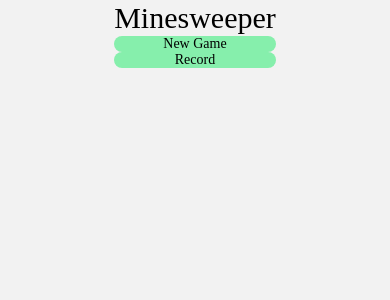
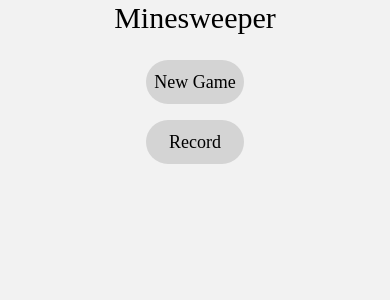
Before and after one commit to Vincy-Cheng/Minesweeper, a React Native app: screen /Home in a window 390 px wide. Shown: the top 300 px of the page. Built offline with nearby package versions, Linux system fonts and the light colour scheme; a web font is replaced by a local one.

Commit message:
update timer logic

```diff
--- a/App.tsx
+++ b/App.tsx
@@ -11,6 +11,8 @@
 import RecordScreen from './src/screens/RecordScreen';
 import * as SplashScreen from 'expo-splash-screen';
 import CustomText from './src/components/CustomText';
+import AsyncStorage from '@react-native-async-storage/async-storage';
+import { useEffect } from 'react';
 
 const Stack = createNativeStackNavigator<RootStackParamList>();
 
--- a/src/components/Board.tsx
+++ b/src/components/Board.tsx
@@ -1,42 +1,35 @@
 import { View } from 'react-native';
-import React, { useEffect } from 'react';
+import React, { useEffect, useLayoutEffect } from 'react';
 import { SafeAreaView } from 'react-native-safe-area-context';
 import Cell from './Cell';
 import { useAppDispatch, useAppSelector } from '../hooks';
-import { handleCell, initBoard, timeCounter } from '../store/GameStateSlice';
+import {
+  handleCell,
+  initBoard,
+  timeCounter,
+  isTimeRunning
+} from '../store/GameStateSlice';
 import ControlPanel from './ControlPanel';
 import { BOARD_SIZE, BOMBS_NUM } from '../enum';
+import useTimerCounter from '../hooks/useTimerCounter';
 
 type Props = {};
 
 const Board = (props: Props) => {
-  const { board, isGameOver } = useAppSelector((state) => state.gameState);
+  const { board } = useAppSelector((state) => state.gameState);
 
   const dispatch = useAppDispatch();
 
-  useEffect(() => {
-    if (!isGameOver) {
-      const interval = setInterval(() => {
-        dispatch(timeCounter());
-      }, 1000);
-      return () => {
-        clearInterval(interval);
-      };
-    }
-  }, [isGameOver]);
-
-  useEffect(() => {
+  useLayoutEffect(() => {
+    if (!(board.length > 0)) {
       dispatch(
         initBoard({ width: BOARD_SIZE, height: BOARD_SIZE, bombs: BOMBS_NUM })
       );
+    }
   }, []);
 
   return (
-    <SafeAreaView>
     <View className="h-full justify-center items-center">
-        <View>
-          <ControlPanel></ControlPanel>
-        </View>
       {board.map((row, rowIndex) => (
         <View key={rowIndex} className="flex flex-row">
           {row.map((cell, cellIndex) => (
@@ -49,7 +42,6 @@
         </View>
       ))}
     </View>
-    </SafeAreaView>
   );
 };
 
--- a/src/components/CustomButton.tsx
+++ /dev/null
@@ -1,20 +0,0 @@
-import { View, Text, TouchableOpacity } from 'react-native';
-import React from 'react';
-import CustomText from './CustomText';
-import { clsx } from 'clsx';
-
-type Props = {
-  text: string;
-  textStyle?: string;
-  buttonStyle?: string;
-};
-
-const CustomButton = ({ text, textStyle, buttonStyle }: Props) => {
-  return (
-    <TouchableOpacity className={clsx('', { [`${buttonStyle}`]: buttonStyle })}>
-      <CustomText content={text} styleClass={textStyle}></CustomText>
-    </TouchableOpacity>
-  );
-};
-
-export default CustomButton;
--- /dev/null
+++ b/src/hooks/useTimerCounter.ts
@@ -0,0 +1,40 @@
+import React, { useEffect, useState } from 'react';
+import { useAppDispatch, useAppSelector } from '.';
+import { timeCounter, isTimeRunning } from '../store/GameStateSlice';
+
+type Props = {};
+
+const useTimerCounter = () => {
+  const { gameTime } = useAppSelector((state) => state.gameState);
+
+  const [counter, setCounter] = useState<NodeJS.Timer | null>(null);
+
+  const dispatch = useAppDispatch();
+
+  const startTimer = () => {
+    if (!counter) {
+      setCounter(
+        setInterval(() => {
+          dispatch(timeCounter());
+          console.log(new Date().toTimeString());
+        }, 1000)
+      );
+    }
+  };
+
+  const stopTimer = () => {
+    if (counter) {
+      clearInterval(counter);
+      setCounter(null);
+      dispatch(isTimeRunning(false));
+    }
+  };
+
+  return {
+    counter,
+    startTimer: () => startTimer(),
+    stopTimer: () => stopTimer()
+  };
+};
+
+export default useTimerCounter;
--- a/src/screens/GameScreen.tsx
+++ b/src/screens/GameScreen.tsx
@@ -1,10 +1,57 @@
-import { View } from 'react-native';
-import React from 'react';
+import { View, Text, TouchableOpacity } from 'react-native';
+import React, { useEffect, useLayoutEffect } from 'react';
+import { useNavigation } from '@react-navigation/native';
+import { SafeAreaView } from 'react-native-safe-area-context';
+import ControlPanel from '../components/ControlPanel';
+import Board from '../components/Board';
+import Feather from 'react-native-vector-icons/Feather';
+import { useAppDispatch, useAppSelector } from '../hooks';
+import { endGame, isTimeRunning } from '../store/GameStateSlice';
+import useTimerCounter from '../hooks/useTimerCounter';
 
 type Props = {};
 
 const GameScreen = (props: Props) => {
-  return <View></View>;
+  const navigation = useNavigation();
+  const { isGameOver, isTimerRunning } = useAppSelector(
+    (state) => state.gameState
+  );
+  const dispatch = useAppDispatch();
+  const { startTimer, stopTimer } = useTimerCounter();
+  useLayoutEffect(() => {
+    navigation.setOptions({
+      headerShown: false
+    });
+  }, []);
+  useEffect(() => {
+    if (isGameOver) {
+      stopTimer();
+      dispatch(endGame(true));
+    } else {
+      if (isTimerRunning) {
+        startTimer();
+        console.log('start');
+      }
+    }
+  }, [isTimerRunning, isGameOver]);
+  return (
+    <SafeAreaView>
+      <View className="flex flex-row items-center space-x-3 px-4">
+        <TouchableOpacity
+          onPress={() => {
+            navigation.goBack();
+            dispatch(isTimeRunning(false));
+            stopTimer();
+          }}
+        >
+          <Feather name="menu" size={30}></Feather>
+        </TouchableOpacity>
+
+        <ControlPanel />
+      </View>
+      <Board />
+    </SafeAreaView>
+  );
 };
 
 export default GameScreen;
--- a/src/screens/HomeScreen.tsx
+++ b/src/screens/HomeScreen.tsx
@@ -1,15 +1,18 @@
-import { View, Text } from 'react-native';
+import { TouchableOpacity, View } from 'react-native';
 import React, { useLayoutEffect } from 'react';
 import { useNavigation } from '@react-navigation/native';
 import { SafeAreaView } from 'react-native-safe-area-context';
 
 import CustomText from '../components/CustomText';
-import CustomButton from '../components/CustomButton';
+import { NavigationScreenProp } from './props';
+import { useAppDispatch } from '../hooks';
+import { isTimeRunning } from '../store/GameStateSlice';
 
 type HomeProps = {};
 
 const HomeScreen = ({}: HomeProps) => {
-  const navigation = useNavigation();
+  const navigation = useNavigation<NavigationScreenProp>();
+  const dispatch = useAppDispatch();
   useLayoutEffect(() => {
     navigation.setOptions({
       headerShown: false
@@ -18,21 +21,28 @@
 
   return (
     <SafeAreaView className=" justify-center items-center">
-      <View className="">
-        <CustomText content="Minesweeper" styleClass="text-3xl text-center" />
+      {/* <View className=""> */}
+      <CustomText content="Minesweeper" styleClass="text-3xl text-center" />
 
-        <View className="">
-          <CustomButton
-            text={'New Game'}
-            buttonStyle="rounded-full bg-green-300"
-            textStyle="text-center"
-          />
-          <CustomButton
-            text={'Record'}
-            buttonStyle="rounded-full bg-green-300"
-            textStyle="text-center"
-          />
-        </View>
+      <View className="flex flex-col space-y-4 pt-6">
+        <TouchableOpacity
+          className="bg-neutral-300 rounded-full p-2"
+          onPress={() => {
+            navigation.navigate('Game');
+            dispatch(isTimeRunning(true));
+          }}
+        >
+          <CustomText
+            content={'New Game'}
+            styleClass="text-center text-lg"
+          ></CustomText>
+        </TouchableOpacity>
+        <TouchableOpacity className="bg-neutral-300 rounded-full p-2">
+          <CustomText
+            content={'Record'}
+            styleClass="text-center text-lg"
+          ></CustomText>
+        </TouchableOpacity>
       </View>
     </SafeAreaView>
   );
--- a/src/store/GameStateSlice.ts
+++ b/src/store/GameStateSlice.ts
@@ -10,13 +10,17 @@
   isGameOver: boolean;
   mode: GameMode;
   gameTime: number;
+  isTimerRunning: boolean;
+  timeWhenLastStopped: number;
 }
 
 const initialState: GameState = {
   board: [],
   isGameOver: false,
   mode: GameMode.SHOVEL,
-  gameTime: 0
+  gameTime: 0,
+  isTimerRunning: false,
+  timeWhenLastStopped: 0
 };
 
 const GameStateSlice = createSlice({
@@ -34,6 +38,7 @@
       });
       state.isGameOver = false;
       state.gameTime = 0;
+      state.isTimerRunning = true;
     },
     handleCell: (
       state,
@@ -70,12 +75,17 @@
       // Count the time
       state.gameTime++;
     },
+    isTimeRunning: (state, action: PayloadAction<boolean>) => {
+      // Count the time
+      state.isTimerRunning = action.payload;
+    },
     changeGameMode: (state, action: PayloadAction<{ mode: GameMode }>) => {
       // Toggle flag -> shovel
       state.mode = action.payload.mode;
     },
     endGame: (state, action: PayloadAction<boolean>) => {
       state.isGameOver = action.payload;
+      state.isTimerRunning = false;
     }
   }
 });
@@ -85,6 +95,7 @@
   handleCell,
   flagCell,
   timeCounter,
+  isTimeRunning,
   changeGameMode,
   endGame
 } = GameStateSlice.actions;
```
Lines whose indentation alone changed are shown as unchanged.
